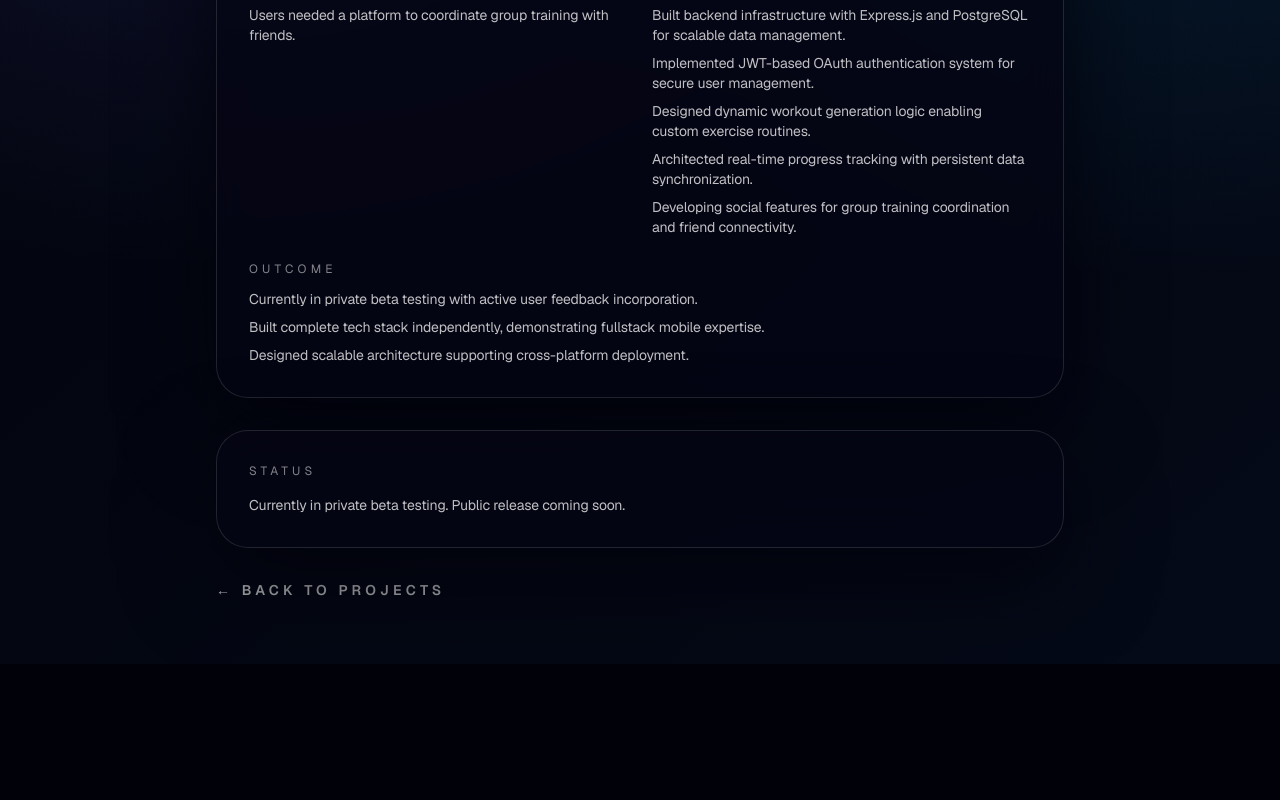
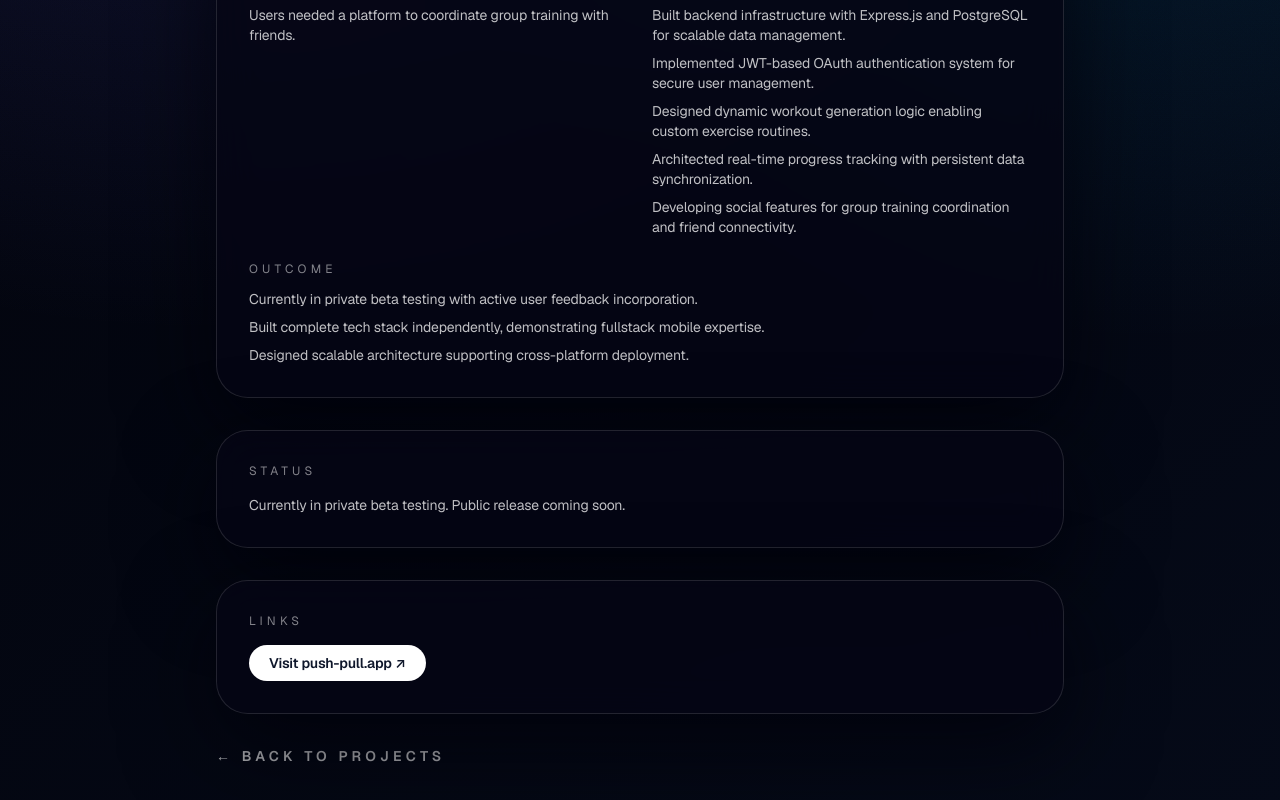
Before and after one commit to bzlatin/personal-portfolio, a Next.js app: page /projects/pushpull in a window 1280 px wide. Shown: the part 560-1360 px from the top of the page. Before the commit the page ends 1224 px from the top, so only its background shows below. Built offline with nearby package versions, Linux system fonts and the light colour scheme.

Commit message:
added push pull link

```diff
--- a/src/app/projects/pushpull/page.tsx
+++ b/src/app/projects/pushpull/page.tsx
@@ -125,6 +125,21 @@ export default function PushPullPage() {
             Currently in private beta testing. Public release coming soon.
           </p>
         </section>
+        <section className='detail-panel space-y-4 p-8'>
+          <p className='text-xs uppercase tracking-[0.35em] text-white/50'>
+            Links
+          </p>
+          <div className='flex flex-wrap gap-3'>
+            <Link
+              href='https://push-pull.app'
+              target='_blank'
+              rel='noopener noreferrer'
+              className='inline-flex items-center gap-2 rounded-full bg-white px-5 py-2 text-sm font-semibold text-slate-900'
+            >
+              Visit push-pull.app ↗
+            </Link>
+          </div>
+        </section>
 
         <Link
           href='/#projects'
```
